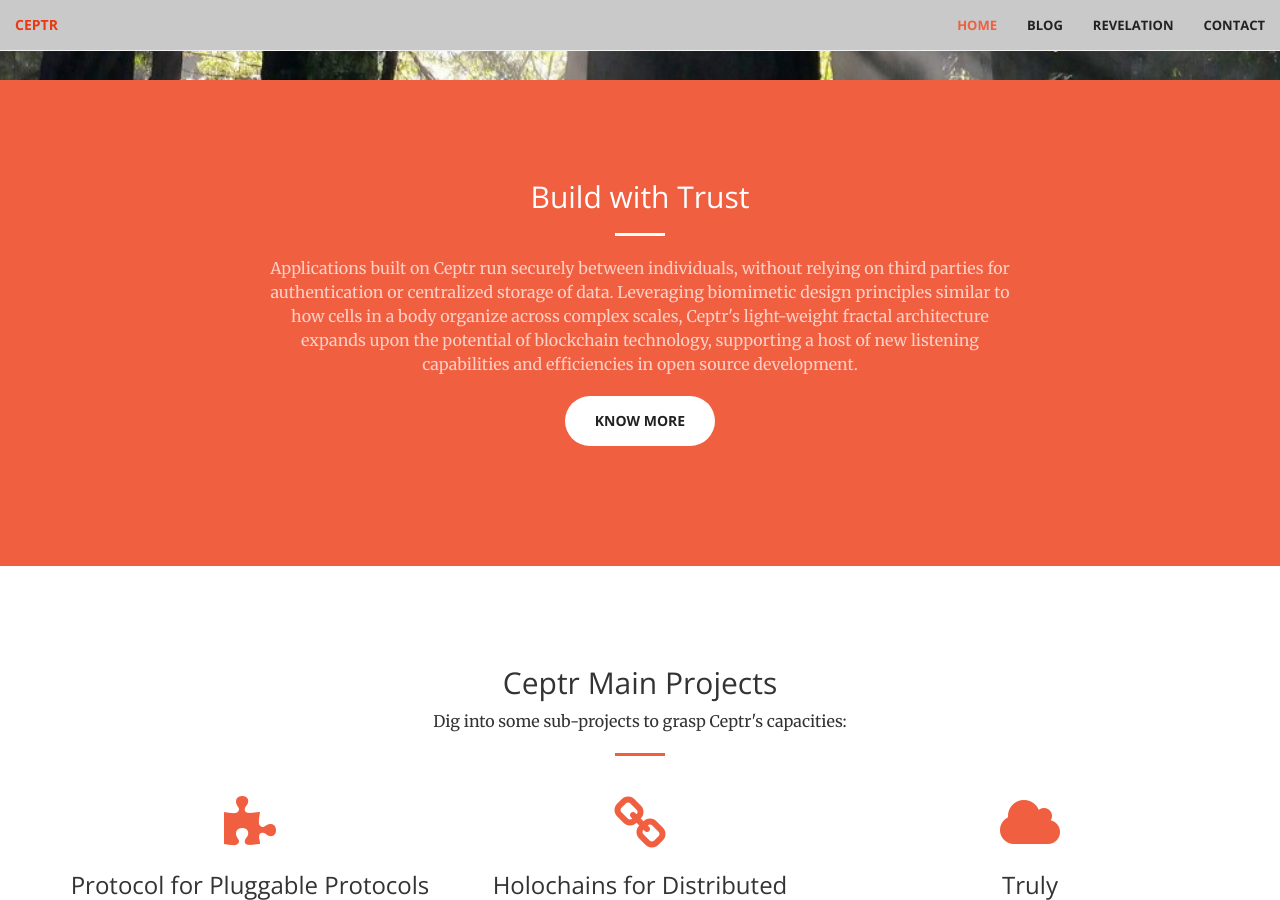
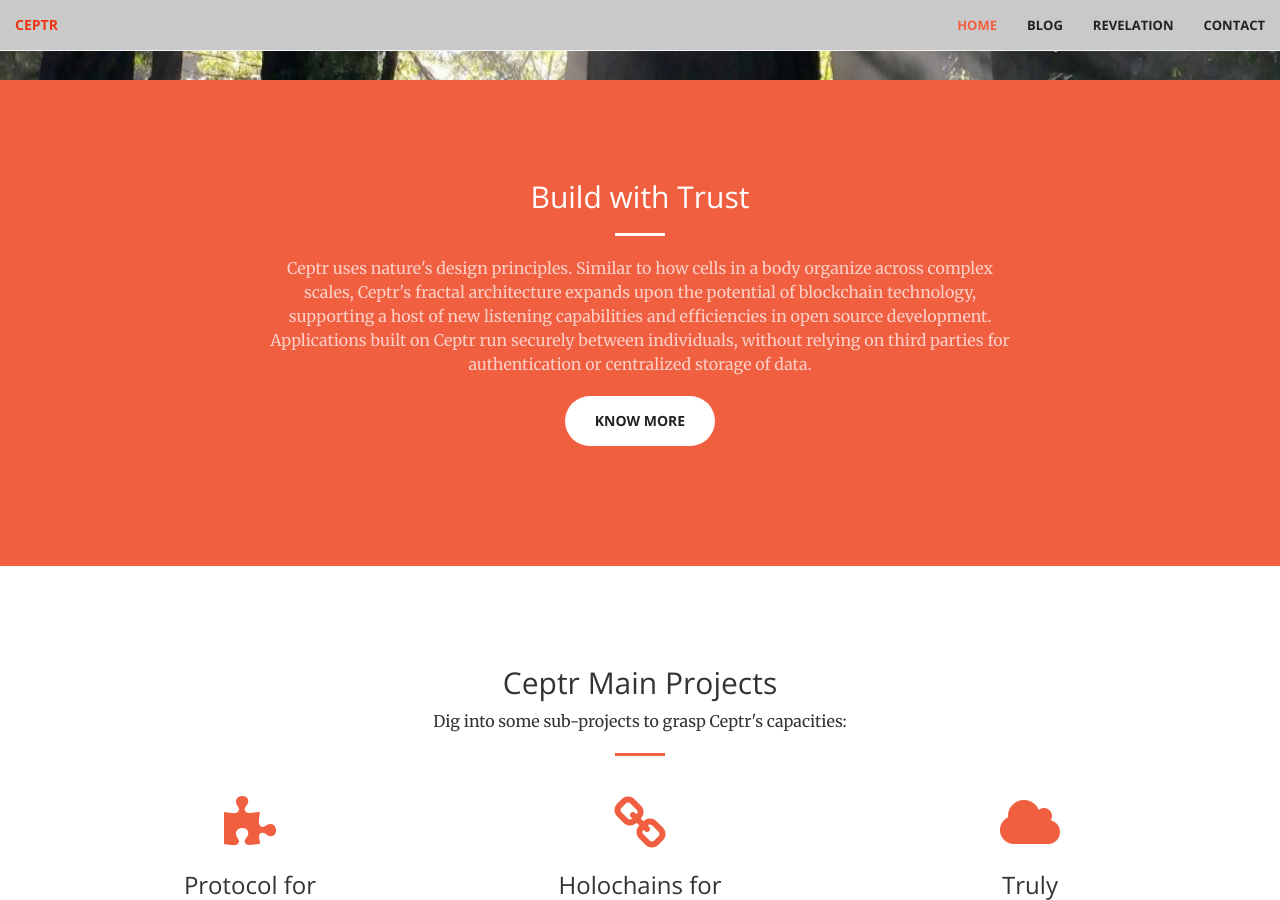
Before and after one commit to metacurrency/ceptr-org, a Jekyll site: the page built from index.html, in a window 1280 px wide and 900 px high, scrolled down 820 px. Built offline with Jekyll 4.4.1, drawn with Linux system fonts in a browser that asks for light colours; some of the changed text lies outside the part shown.

Commit message:
fixed project box size for resizing

```diff
--- a/_includes/css/creative.css
+++ b/_includes/css/creative.css
@@ -244,18 +244,19 @@
   margin-top: 0;
 }
 
-.service-box {
+.project-box {
   margin: 50px auto 0;
   max-width: 400px;
+  min-height: 240px;
 }
 
 @media(min-width:992px) {
-  .service-box {
+  .project-box {
     margin: 20px auto 0;
   }
 }
 
-.service-box p {
+.project-box p {
   margin-bottom: 0;
 }
 
--- a/index.html
+++ b/index.html
@@ -23,7 +23,7 @@
       <div class="col-lg-8 col-lg-offset-2 text-center">
 	<h2 class="section-heading">Build with Trust</h2>
 	<hr class="light">
-	<p class="text-faded">Applications built on Ceptr run securely between individuals, without relying on third parties for authentication or centralized storage of data. Leveraging biomimetic design principles similar to how cells in a body organize across complex scales, Ceptr's light-weight fractal architecture expands upon the potential of blockchain technology, supporting a host of new listening capabilities and efficiencies in open source development.</p>
+	<p class="text-faded">Ceptr uses nature's design principles. Similar to how cells in a body organize across complex scales, Ceptr's fractal architecture expands upon the potential of blockchain technology, supporting a host of new listening capabilities and efficiencies in open source development. Applications built on Ceptr run securely between individuals, without relying on third parties for authentication or centralized storage of data.</p>
 	<p><a href="#projects" class="btn btn-default btn-xl page-scroll">Know More</a></p>
       </div>
     </div>
@@ -44,43 +44,42 @@
   <div class="container">
     <div class="row">
       <div class="col-lg-4 col-md-6 text-center">
-	<div class="service-box">
-	  <i class="fa fa-4x fa-puzzle-piece wow bounceIn text-primary"></i>
-	  <h3>Protocol for Pluggable Protocols</h3>
+	<div class="project-box">
+	  <i class="fa fa-4x fa-puzzle-piece wow bounceIn text-primary" data-wow-delay=".1s"></i>
+	  <h3>Protocol for <br /> Pluggable Protocols</h3>
 	  <p class="text-muted">Complete interoperability: No more silos and brittle APIs. Self-Describing protocols and a universal parsing system allows anything to talk to anything.</p>
 	</div>
       </div>
       <div class="col-lg-4 col-md-6 text-center">
-	<div class="service-box">
-	  <i class="fa fa-4x fa-link wow bounceIn text-primary" data-wow-delay=".1s"></i>
-	  <h3>Holochains for Distributed Storage</h3>
+	<div class="project-box">
+	  <i class="fa fa-4x fa-link wow bounceIn text-primary" data-wow-delay=".2s"></i>
+	  <h3>Holochains for <br />Distributed Storage</h3>
 	  <p class="text-muted">Go beyond Blockchain bottlenecks and global consensus ledgers for scalability which ensures data integrity and distributed sharing.</p>
 	</div>
       </div>
       <div class="col-lg-4 col-md-6 text-center">
-	<div class="service-box">
+	<div class="project-box">
 	  <i class="fa fa-4x fa-cloud wow bounceIn text-primary" data-wow-delay=".3s"></i>
-	  <h3>Truly<br />Distributed Apps</h3>
+	  <h3>Truly <br />Distributed Apps</h3>
 	  <p class="text-muted">Take cloud computing to a whole new level by enabling truly distributed applications and hosting: on laptops, phones, routers, devices, and servers.</p>
 	</div>
       </div>
-
-        <div class="col-lg-4 col-md-6 text-center">
-	<div class="service-box">
-	  <i class="fa fa-4x fa-edit wow bounceIn text-primary" data-wow-delay=".2s"></i>
-	  <h3>Sovereign Accountable Commons</h3>
+      <div class="col-lg-4 col-md-6 text-center">
+	<div class="project-box">
+	  <i class="fa fa-4x fa-edit wow bounceIn text-primary" data-wow-delay=".1s"></i>
+	  <h3>Sovereign<br />Accountable Commons</h3>
 	  <p class="text-muted">Organizations incorporated in distributed app code instead of legal codes enabling new patterns of self-governance and mutual sovereignty.</p>
 	</div>
       </div>
       <div class="col-lg-4 col-md-6 text-center">
-	<div class="service-box">
-	  <i class="fa fa-4x fa-refresh wow bounceIn text-primary" data-wow-delay=".3s"></i>
+	<div class="project-box">
+	  <i class="fa fa-4x fa-refresh wow bounceIn text-primary" data-wow-delay=".2s"></i>
 	  <h3>Neural Internetworking</h3>
 	  <p class="text-muted">By supporting sticky requests which send data whenever conditions are matched, we enable neural-like behavior across all applications.</p>
 	</div>
       </div>
       <div class="col-lg-4 col-md-6 text-center">
-	<div class="service-box">
+	<div class="project-box">
 	  <i class="fa fa-4x fa-rocket wow bounceIn text-primary" data-wow-delay=".3s"></i>
 	  <h3>Ceptr Core</h3>
 	  <p class="text-muted">The fabric which binds all these capacities into an integrated framework, plus: Virtual Machine Host, Fractal Receptors, Parallel Tree Processing, and more.</p>
```
